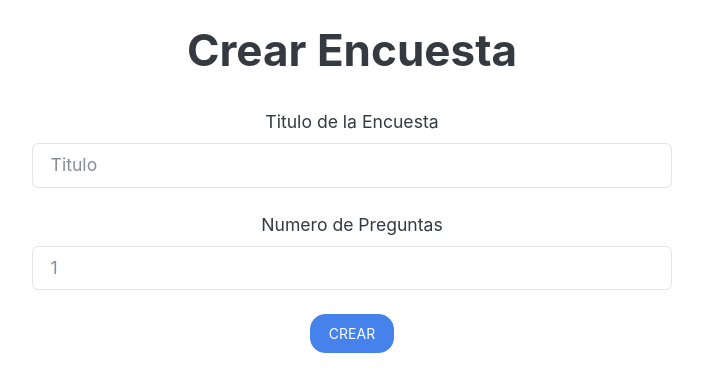
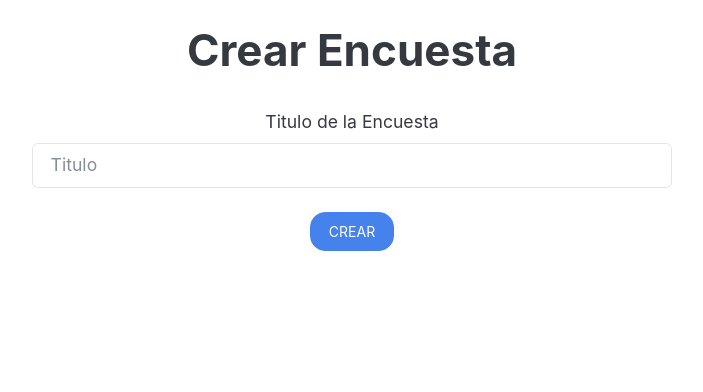
Before and after one commit to Xeraclom14/is2-proyecto, a Flask app: page /create in a window 1280 px wide. Shown: the top 392 px of the page, without its empty margins (288-991 px from the left). Run offline with Flask 2, Linux system fonts and the light colour scheme; some libraries are stand-ins or nearby versions.

Commit message:
arreglando cositas Signed-off-by: jonathanavc <jonvenega@gmail.com>

```diff
--- a/app.py
+++ b/app.py
@@ -1,18 +1,33 @@
-from flask import Flask, render_template
+from flask import Flask, render_template, request, redirect, url_for
+from flask_mysqldb import MySQL
+from numpy import insert
 
 app = Flask(__name__)
+
+app.config['MYSQL_HOST'] = 'localhost'
+app.config['MYSQL_USER'] = 'root'
+app.config['MYSQL_PASSWORD'] = ''
+app.config['MYSQL_DB'] = 'encuestas'
+mysql = MySQL(app)
 
 @app.route('/')
 def Index():
     return "Hola."
 
 @app.route('/edit/<id>')
-def edit_form(id):
+def edit(id):
     return "Editando encuesta " + id + "."
 
-@app.route('/create')
+@app.route('/create', methods=['GET','POST'])
 def create():
-    return render_template('creation.html')
+    if request.method == 'POST':
+        cur = mysql.connection.cursor()
+        cur.execute('INSERT INTO encuesta (id_encuestador, titulo) VALUES (1 , %s);', request.form['titulo'])
+        mysql.connection.commit()
+        print(request.form['titulo'])
+        return render_template('creation.html')
+    else:
+        return render_template('creation.html')
 
 @app.route('/stats/<id>')
 def stats(id):
--- a/templates/creation.html
+++ b/templates/creation.html
@@ -4,18 +4,11 @@
 
 {% block body %}
 <center>
-    <div class="col-lg-6">
+    <form class="col-lg-6" action="/create" method ="POST">
         <h1 class="form-label mt-4">Crear Encuesta</h1>
-        <div class="form-group">
-            <label for="exampleInputEmail1" class="form-label mt-4">Titulo de la Encuesta</label>
-            <input type="text" class="form-control" id="exampleInputEmail1" aria-describedby="emailHelp" placeholder="Titulo">
-            <label for="exampleInputEmail1" class="form-label mt-4">Numero de Preguntas</label>
-            <input type="number" min="1" class="form-control" id="exampleInputEmail1" aria-describedby="emailHelp" placeholder="1">
-        </div>
-
-        <div class="form-label mt-4">
-            <button type="button" class="btn btn-primary">CREAR</button>
-        </div>
-    </div>
+        <label for="exampleInputEmail1" class="form-label mt-4">Titulo de la Encuesta</label>
+        <input type="text" class="form-control" name="titulo" placeholder="Titulo">
+        <button type="submit" class="mt-4 btn btn-primary">CREAR</button>
+    </form>
 </center>
 {% endblock %}
```
